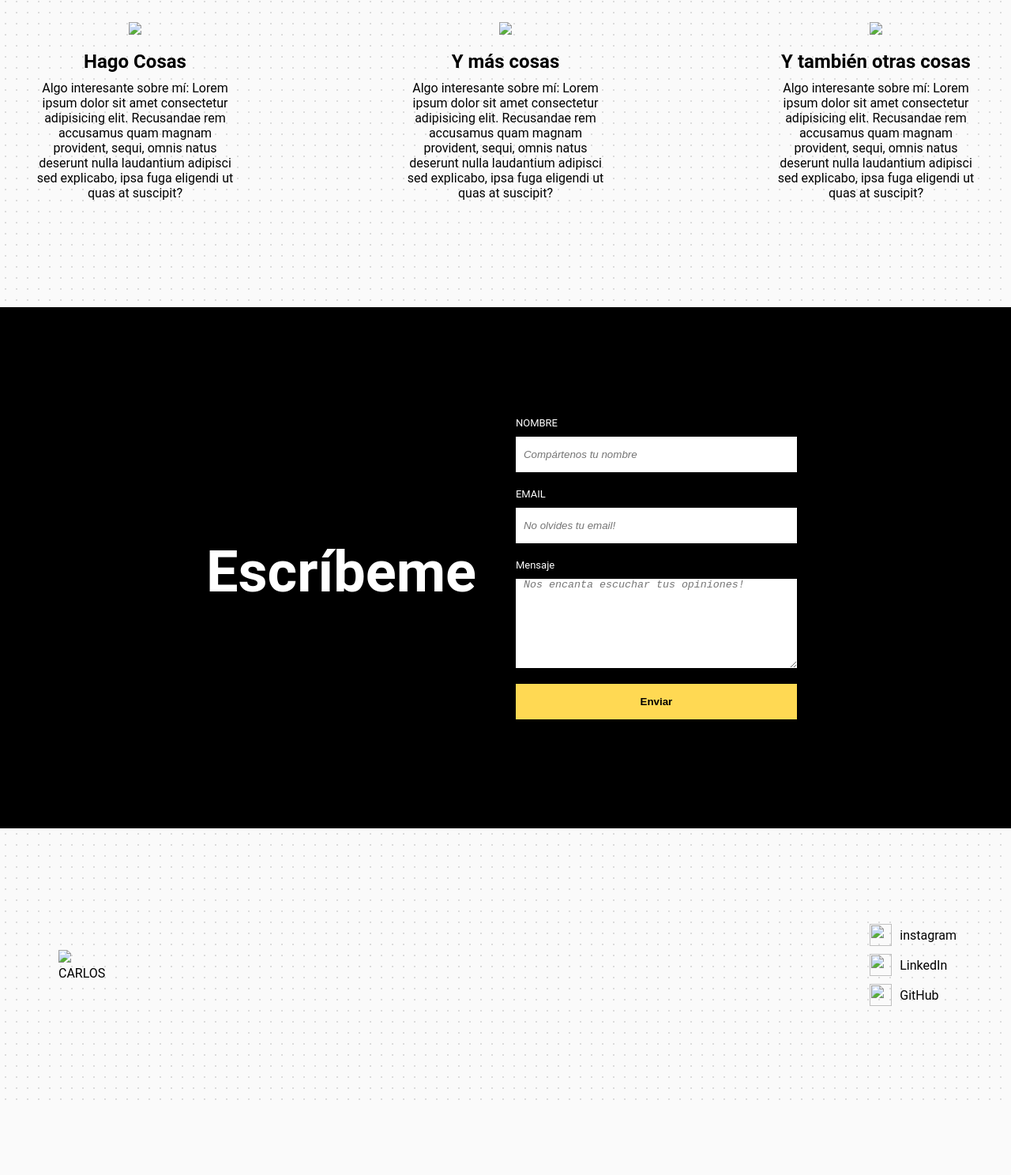
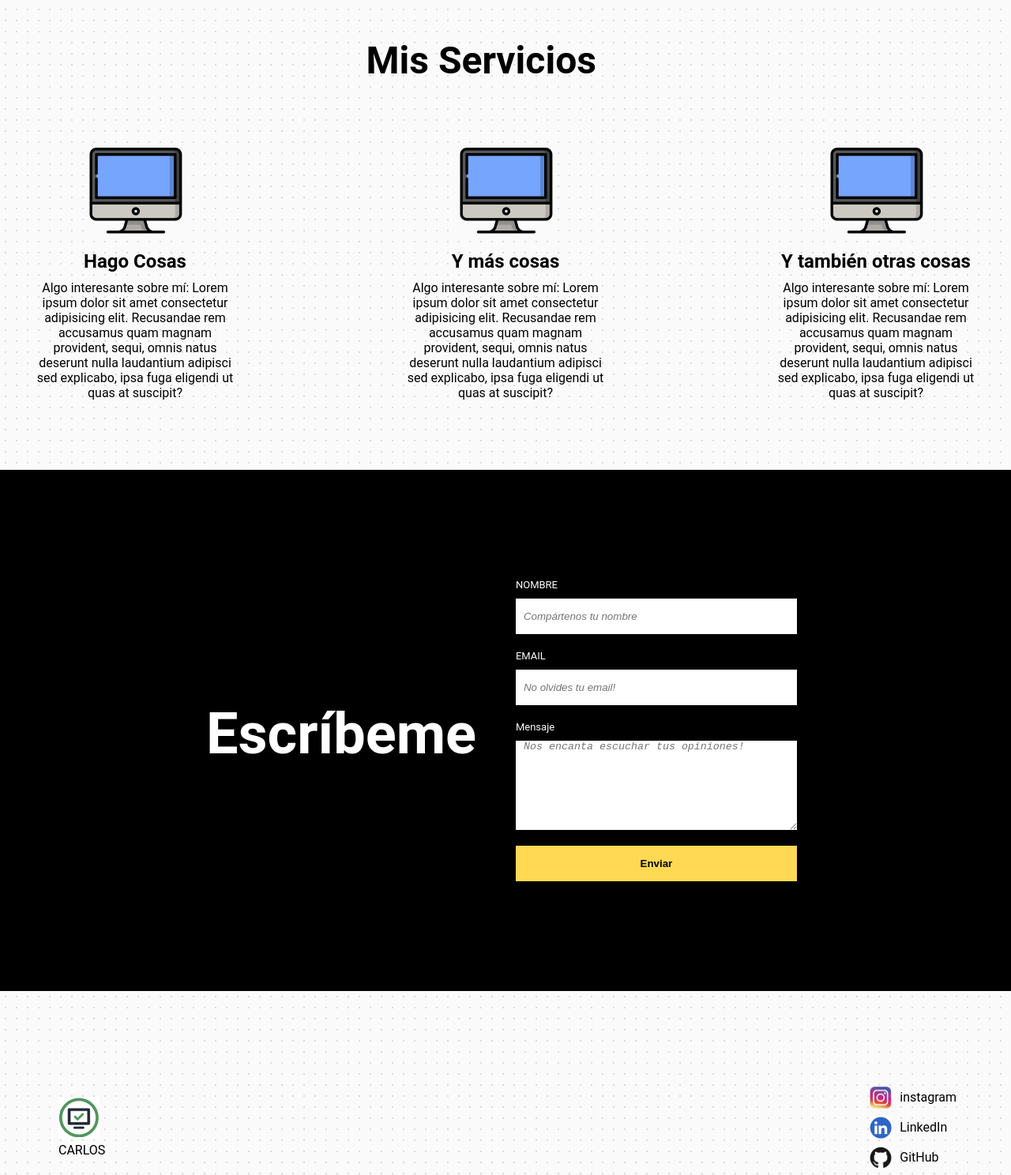
Before and after one commit to carlitonios/ConsignaMaqueteand-02, a plain HTML site: page index.html in a window 1280 px wide. Shown: the part 999-2487 px from the top of the page at 79% size. Before the commit the page ends 2394 px from the top, so only its background shows below. Drawn offline with Linux system fonts and the light colour scheme.

Commit message:
Update index.html
Making some small changes

```diff
--- a/index.html
+++ b/index.html
@@ -12,13 +12,13 @@
             <div class="header__container">
                 <ul class="header__list">
                     <section class="header__logo">
-                        <li><img src="./images/Icon-01.png"></li>
+                        <li><img src="./Icon-01.png"></li>
                         <div>CARLOS</div>
                     </section>
 
                     <section class="header__menu">
                         <div class="header__icon">
-                            <img src="./images/list_icon.png" alt="list icon">
+                            <img src="./list_icon.png" alt="list icon">
                         </div>
                         <ul class="header__button">
                             <li><a href= "#quien-soy">¿Quién soy?</a></li>
@@ -35,7 +35,7 @@
                     <h1>Bienvenidos a mi site</h1>
                 </div>
                 <div class="bienvenida__text__img">
-                    <img src="./images/Photo-of-me.png" alt="Carlos">
+                    <img src="./Photo-of-me.png" alt="Carlos">
                 </div>
 
             </div>
@@ -45,7 +45,7 @@
     <div id="quien-soy" class="container01 black" >
         <section class = "quien-soy">
             <div class = "quien-soy__img-wrapper">
-                <img class = "quien-soy__img" src="./images/Check-mark-01.png">
+                <img class = "quien-soy__img" src="./Check-mark-01.png">
             </div>
             <div class = "quien-soy_text">
                 <h2>Carlos</h2>
@@ -58,17 +58,17 @@
 
             <div class = "servicios__container">
                 <div class = "servicios__container__servicios">
-                    <img src="./images/Computer-01.png">
+                    <img src="./Computer-01.png">
                     <h3>Hago Cosas</h3>
                     <p>Algo interesante sobre mí: Lorem ipsum dolor sit amet consectetur adipisicing elit. Recusandae rem accusamus quam magnam provident, sequi, omnis natus deserunt nulla laudantium adipisci sed explicabo, ipsa fuga eligendi ut quas at suscipit?</p>
                 </div>
                 <div class = "servicios__container__servicios">
-                    <img src="./images/Computer-01.png">
+                    <img src="./Computer-01.png">
                     <h3>Y más cosas</h3>
                     <p>Algo interesante sobre mí: Lorem ipsum dolor sit amet consectetur adipisicing elit. Recusandae rem accusamus quam magnam provident, sequi, omnis natus deserunt nulla laudantium adipisci sed explicabo, ipsa fuga eligendi ut quas at suscipit?</p>
                 </div>
                 <div class = "servicios__container__servicios">
-                    <img src="./images/Computer-01.png">
+                    <img src="./Computer-01.png">
                     <h3>Y también otras cosas</h3>
                     <p>Algo interesante sobre mí: Lorem ipsum dolor sit amet consectetur adipisicing elit. Recusandae rem accusamus quam magnam provident, sequi, omnis natus deserunt nulla laudantium adipisci sed explicabo, ipsa fuga eligendi ut quas at suscipit?</p>
                 </div>
@@ -103,14 +103,14 @@
                 <ul class="footer__list">
                     <section class="footer__logo">
                         <a href="#header">
-                            <li><img src="./images/Icon-01.png"></li>
+                            <li><img src="./Icon-01.png"></li>
                             <div>CARLOS</div>
                         </a>
                     </section>
                     <section class="footer__button">
-                        <li><a href= "https://www.instagram.com/carlitonios/"><img src="./images/instagram.png">instagram</a></li>
-                        <li><a href= "https://www.linkedin.com/in/carlos-rodriguez-32b153b8/"><img src="./images/linkedIn.png">LinkedIn</a></li>
-                        <li><a href= "https://github.com/carlitonios"><img src="./images/github.png">GitHub</a></li>
+                        <li><a href= "https://www.instagram.com/carlitonios/"><img src="./instagram.png">instagram</a></li>
+                        <li><a href= "https://www.linkedin.com/in/carlos-rodriguez-32b153b8/"><img src="./linkedIn.png">LinkedIn</a></li>
+                        <li><a href= "https://github.com/carlitonios"><img src="./github.png">GitHub</a></li>
                     </section>
                 </ul>
 
```
